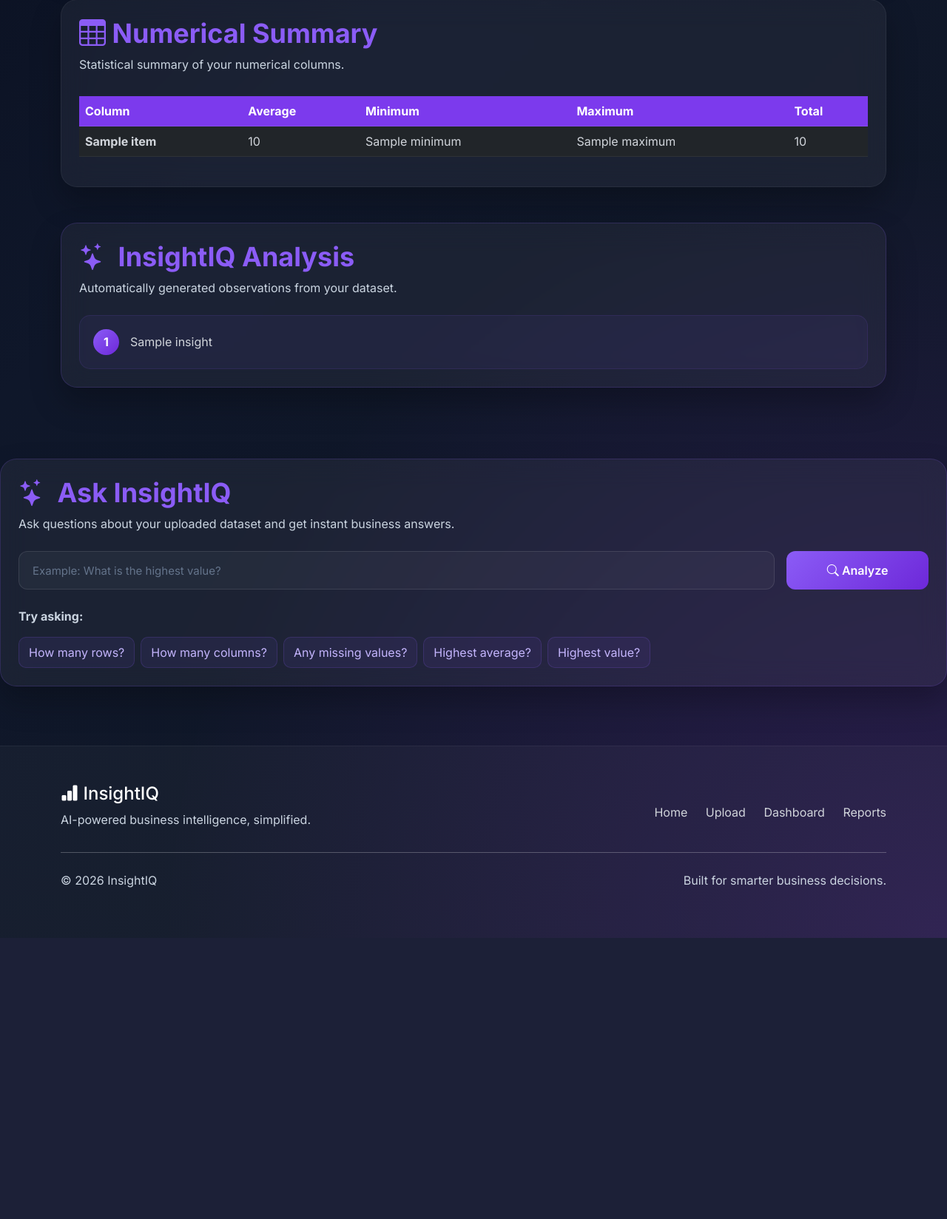
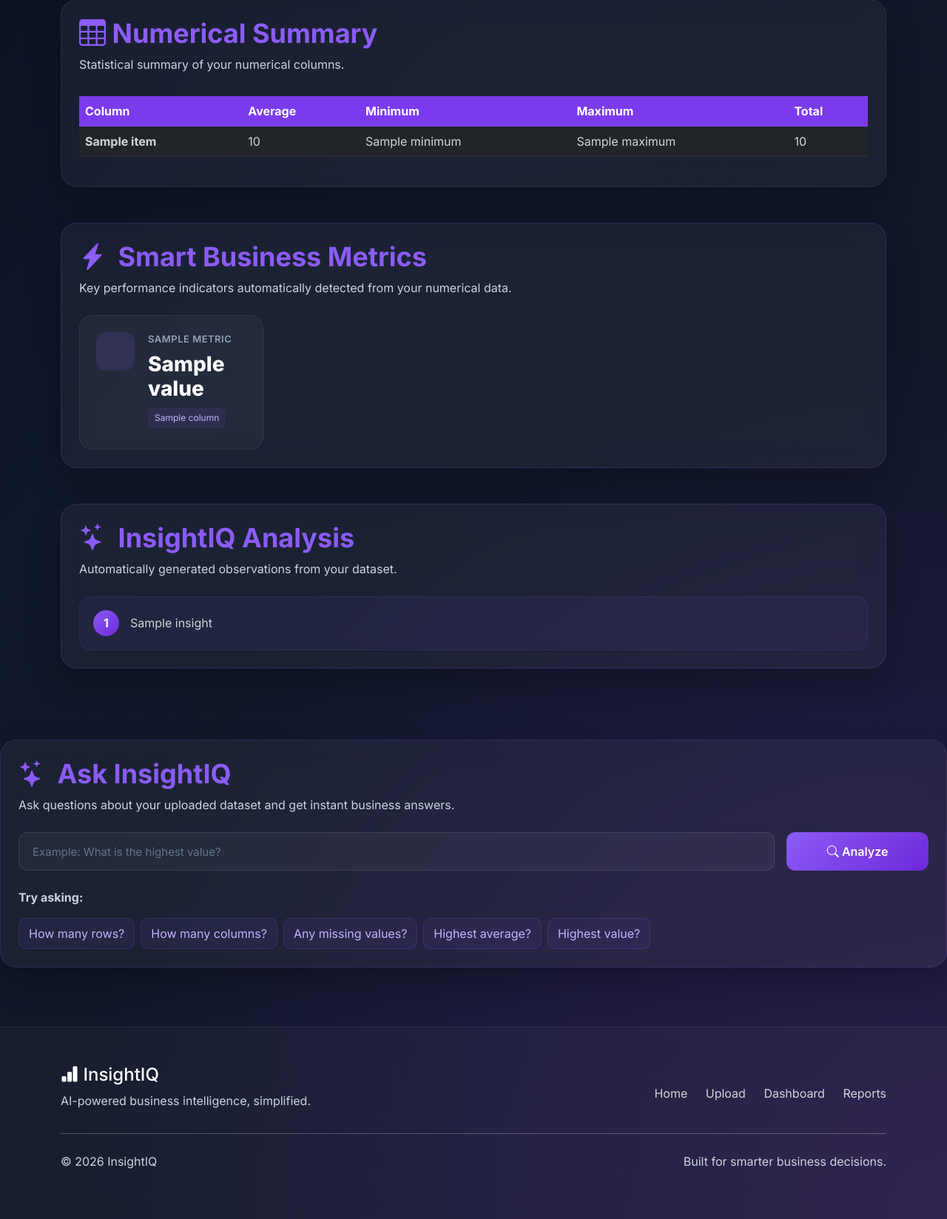
Before and after one commit to sshizaanam-bit/InsightIQ, a Flask app: template templates/dashboard.html in a window 1280 px wide. Shown: the part 1484-3132 px from the top of the page at 74% size. Before the commit the page ends 2752 px from the top, so only its background shows below. Run offline with Flask 3, Linux system fonts and the light colour scheme; the template is opened without the code that fills it: most values are stand-ins (such as "Sample title", 1, 10 or a date in 2020).

Commit message:
Add smart business metrics to dashboard

```diff
--- a/static/css/style.css
+++ b/static/css/style.css
@@ -814,7 +814,122 @@ font-size:60px;
     border-color: rgba(255,255,255,.06);
 }
 
+/* ==========================================
+   SMART BUSINESS METRICS
+   ========================================== */
 
+.smart-metrics-card {
+    border: 1px solid rgba(139, 92, 246, .18) !important;
+}
+
+.smart-metric-card {
+    height: 100%;
+    min-height: 170px;
+
+    display: flex;
+    align-items: flex-start;
+    gap: 18px;
+
+    padding: 22px;
+
+    background: rgba(255, 255, 255, .035);
+    border: 1px solid rgba(255, 255, 255, .07);
+    border-radius: 18px;
+
+    transition: .35s;
+}
+
+.smart-metric-card:hover {
+    transform: translateY(-6px);
+
+    border-color: rgba(139, 92, 246, .35);
+
+    box-shadow:
+        0 20px 40px rgba(139, 92, 246, .12);
+}
+
+.smart-metric-icon {
+    min-width: 52px;
+    width: 52px;
+    height: 52px;
+
+    display: flex;
+    align-items: center;
+    justify-content: center;
+
+    border-radius: 14px;
+
+    background: rgba(139, 92, 246, .14);
+
+    color: #a78bfa;
+
+    font-size: 23px;
+}
+
+.smart-metric-content {
+    min-width: 0;
+}
+
+.smart-metric-title {
+    margin: 0 0 7px 0;
+
+    color: #94a3b8;
+
+    font-size: 13px;
+    font-weight: 600;
+
+    text-transform: uppercase;
+    letter-spacing: .5px;
+}
+
+.smart-metric-content h3 {
+    margin: 0 0 8px 0;
+
+    color: #ffffff;
+
+    font-size: 28px;
+    font-weight: 800;
+
+    word-break: break-word;
+}
+
+.smart-metric-column {
+    display: inline-block;
+
+    max-width: 100%;
+
+    padding: 5px 9px;
+
+    border-radius: 8px;
+
+    background: rgba(139, 92, 246, .10);
+
+    color: #c4b5fd;
+
+    font-size: 12px;
+
+    white-space: nowrap;
+    overflow: hidden;
+    text-overflow: ellipsis;
+}
+
+
+/* ==========================================
+   SMART METRICS RESPONSIVE
+   ========================================== */
+
+@media (max-width: 768px) {
+
+    .smart-metric-card {
+        min-height: 150px;
+        padding: 18px;
+    }
+
+    .smart-metric-content h3 {
+        font-size: 24px;
+    }
+
+}
 /* ==========================================
    INSIGHTIQ ANALYSIS
    ========================================== */
--- a/templates/dashboard.html
+++ b/templates/dashboard.html
@@ -511,7 +511,74 @@
 
     {% endif %}
 
+    <!-- =====================================
+         SMART BUSINESS METRICS
+         ===================================== -->
 
+    {% if smart_metrics %}
+
+    <div class="card p-4 mb-5 smart-metrics-card">
+
+        <div class="section-heading">
+
+            <div>
+
+                <h2>
+                    <i class="bi bi-lightning-charge-fill"></i>
+                    Smart Business Metrics
+                </h2>
+
+                <p>
+                    Key performance indicators automatically detected
+                    from your numerical data.
+                </p>
+
+            </div>
+
+        </div>
+
+
+        <div class="row g-4">
+
+            {% for metric in smart_metrics %}
+
+            <div class="col-lg-3 col-md-6">
+
+                <div class="smart-metric-card">
+
+                    <div class="smart-metric-icon">
+
+                        <i class="bi {{ metric.icon }}"></i>
+
+                    </div>
+
+                    <div class="smart-metric-content">
+
+                        <p class="smart-metric-title">
+                            {{ metric.title }}
+                        </p>
+
+                        <h3>
+                            {{ metric.value }}
+                        </h3>
+
+                        <span class="smart-metric-column">
+                            {{ metric.column }}
+                        </span>
+
+                    </div>
+
+                </div>
+
+            </div>
+
+            {% endfor %}
+
+        </div>
+
+    </div>
+
+    {% endif %}
     <!-- =====================================
          INSIGHTIQ ANALYSIS
          ===================================== -->
```
